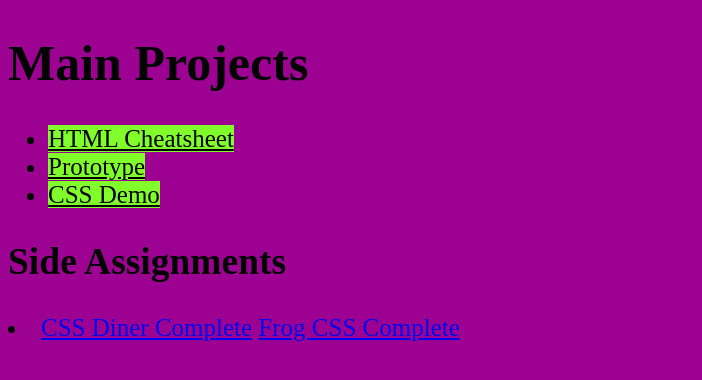
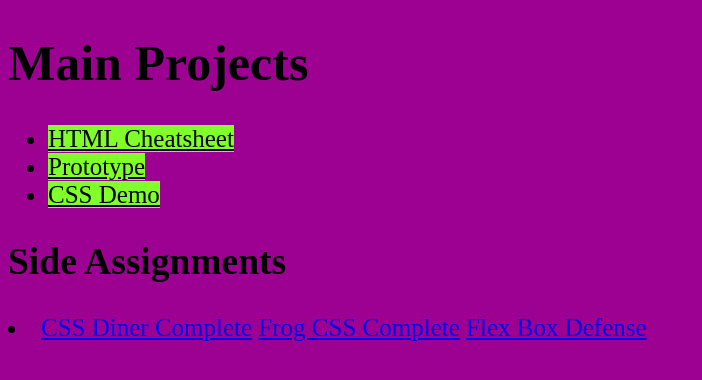
Before and after one commit to mathewdownie/Intro-to-IT, a plain HTML site: page index.html in a window 1280 px wide. Shown: the whole page, without its empty margins (0-702 px from the left). Drawn offline with Linux system fonts and the light colour scheme; a web font is replaced by a local one.

Commit message:
Flex Box Defense Completed

```diff
--- a/index.html
+++ b/index.html
@@ -22,6 +22,7 @@
         <li>
             <a href="assets/img/CSS-Diner.png" title="Photo of CSS Diner being complete">CSS Diner Complete</a>
             <a href="assets/img/Frog.png" title="Photo of Frog">Frog CSS Complete</a>
+            <a href="assets/img/flexboxdefense.png" title="Photo of Flex Box Defense Complted">Flex Box Defense</a>
         </li>
     </body>
 </html>
```
Also changed, not shown: assets/img/flexboxdefense.png (added).
